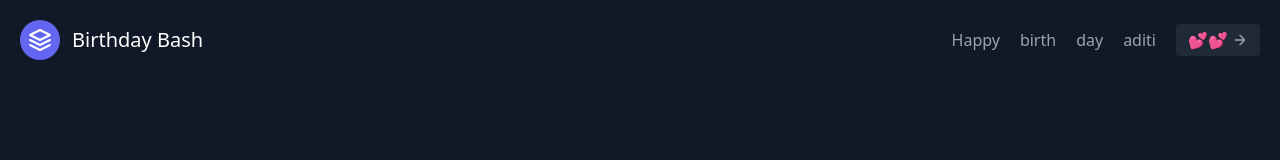
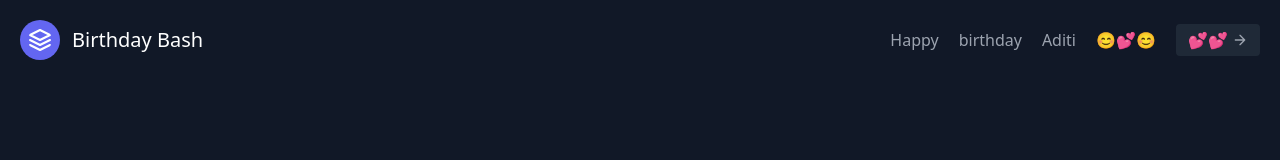
Before and after one commit to Fort-Arcader/aditi-bdy-website, a plain HTML site: page index.html in a window 1280 px wide. Shown: the top 160 px of the page. Drawn offline with nearby package versions, Linux system fonts and the light colour scheme.

Commit message:
Update index.html

```diff
--- a/index.html
+++ b/index.html
@@ -20,9 +20,9 @@
         </a>
         <nav class="md:ml-auto flex flex-wrap items-center text-base justify-center">
             <a class="mr-5 hover:text-white">Happy</a>
-            <a class="mr-5 hover:text-white">birth</a>
-            <a class="mr-5 hover:text-white">day</a>
-            <a class="mr-5 hover:text-white">aditi</a>
+            <a class="mr-5 hover:text-white">birthday</a>
+            <a class="mr-5 hover:text-white">Aditi</a>
+            <a class="mr-5 hover:text-white">😊💕😊</a>
         </nav>
         <button
             class="inline-flex items-center bg-gray-800 border-0 py-1 px-3 focus:outline-none hover:bg-gray-700 rounded text-base mt-4 md:mt-0">
```
